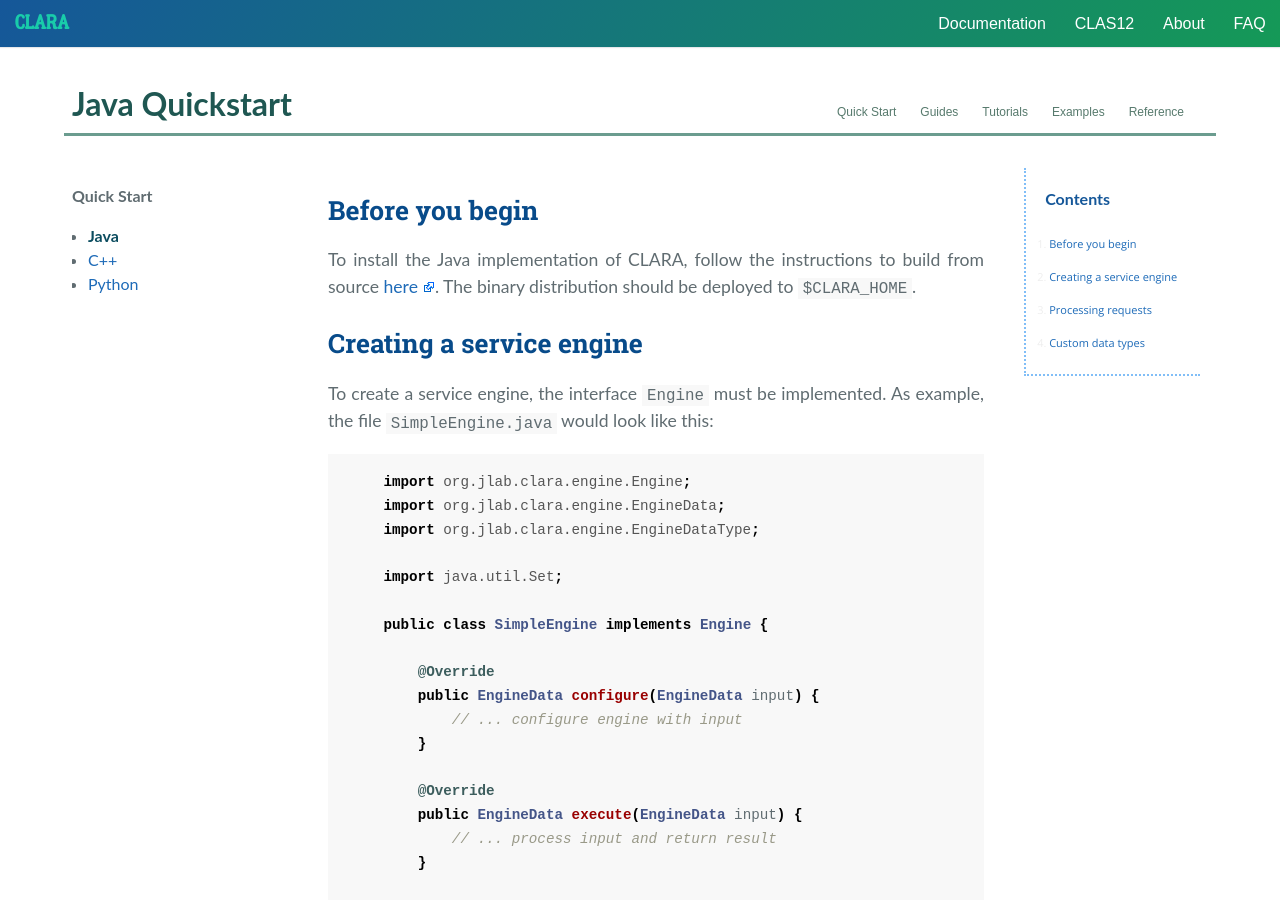
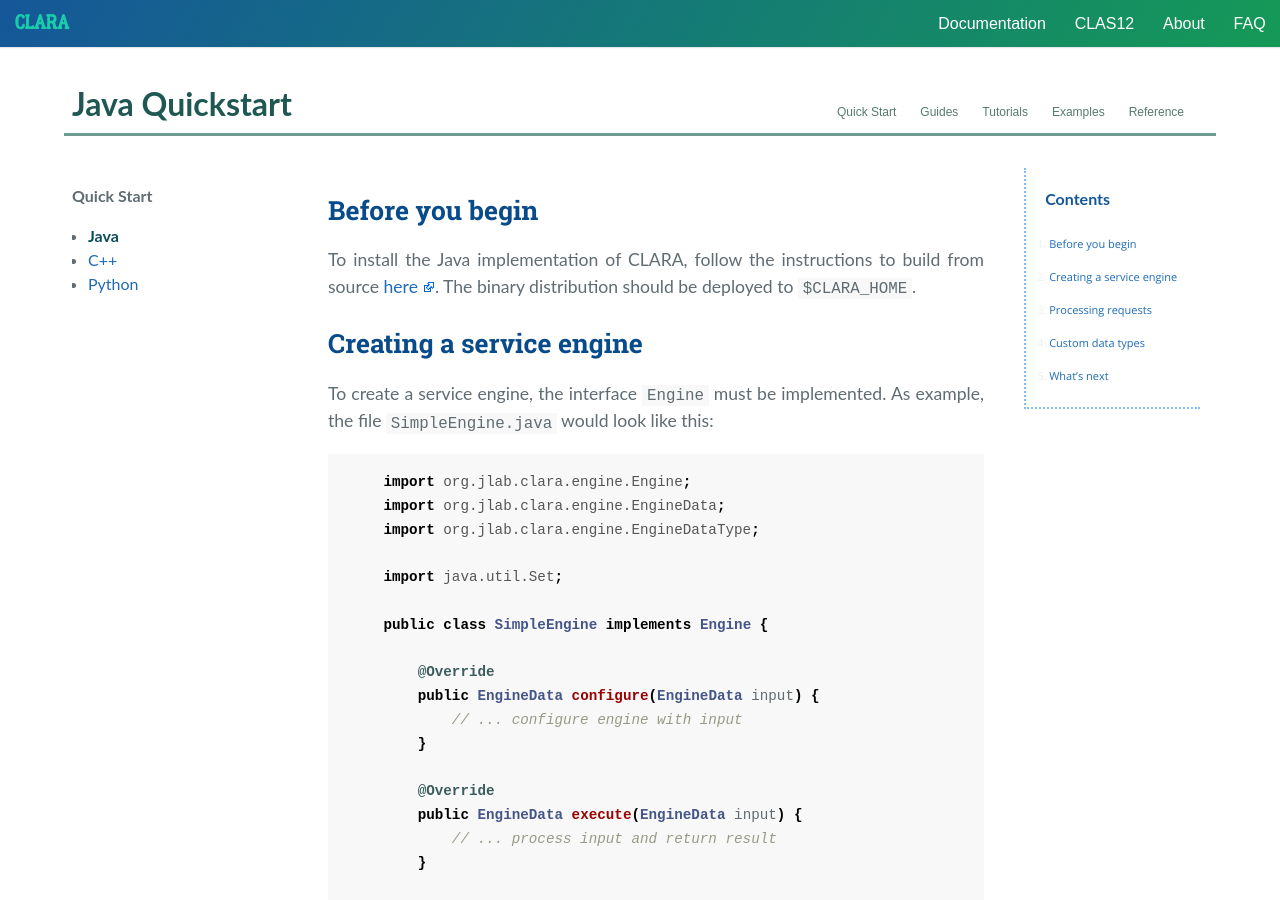
Before and after one commit to JeffersonLab/clara-docs, a Jekyll site: the page built from docs/quickstart/java.md, in a window 1280 px wide and 900 px high. Built offline with Jekyll 4.4.1, drawn with Linux system fonts in a browser that asks for light colours; nearby versions of some CDN libraries.

Commit message:
quickstart: small fix to section title

````diff
--- a/docs/quickstart/java.md
+++ b/docs/quickstart/java.md
@@ -181,7 +181,7 @@
 ```
 
 
-# What's next
+## What's next
 
 * Read a more detailed tutorial in [Java Tutorial][jt].
 * Explore the Java API in the [reference documentation][jr].
````
Also changed, not shown: docs/quickstart/cpp.md (+1 -1 lines).
